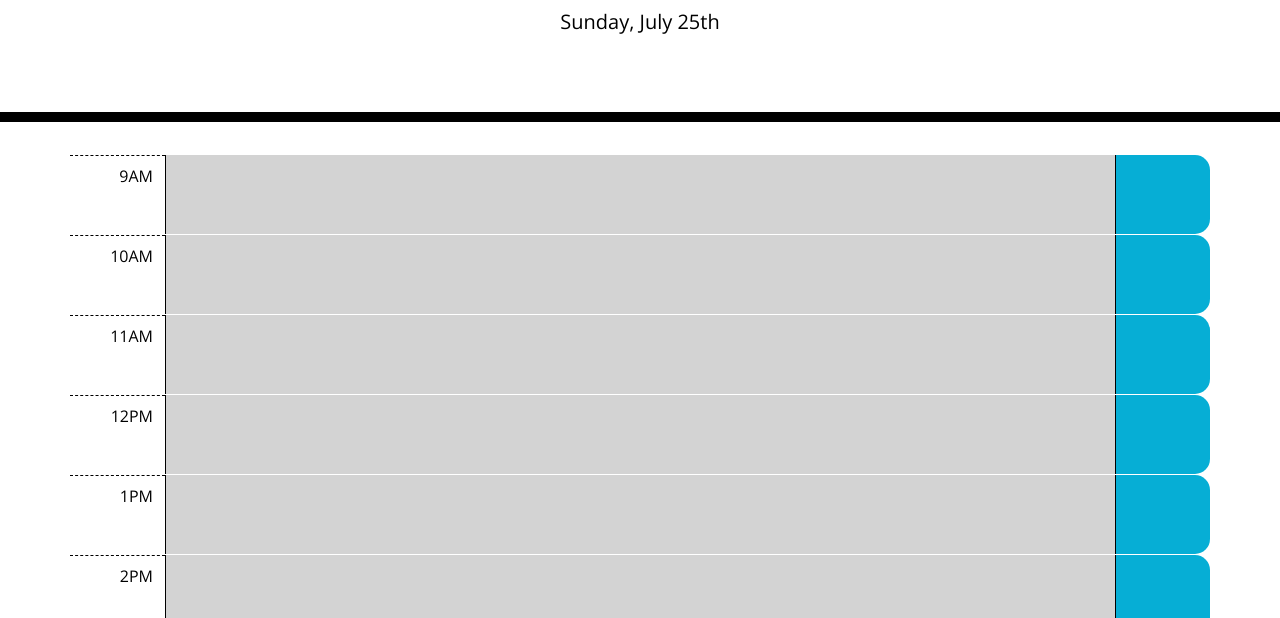
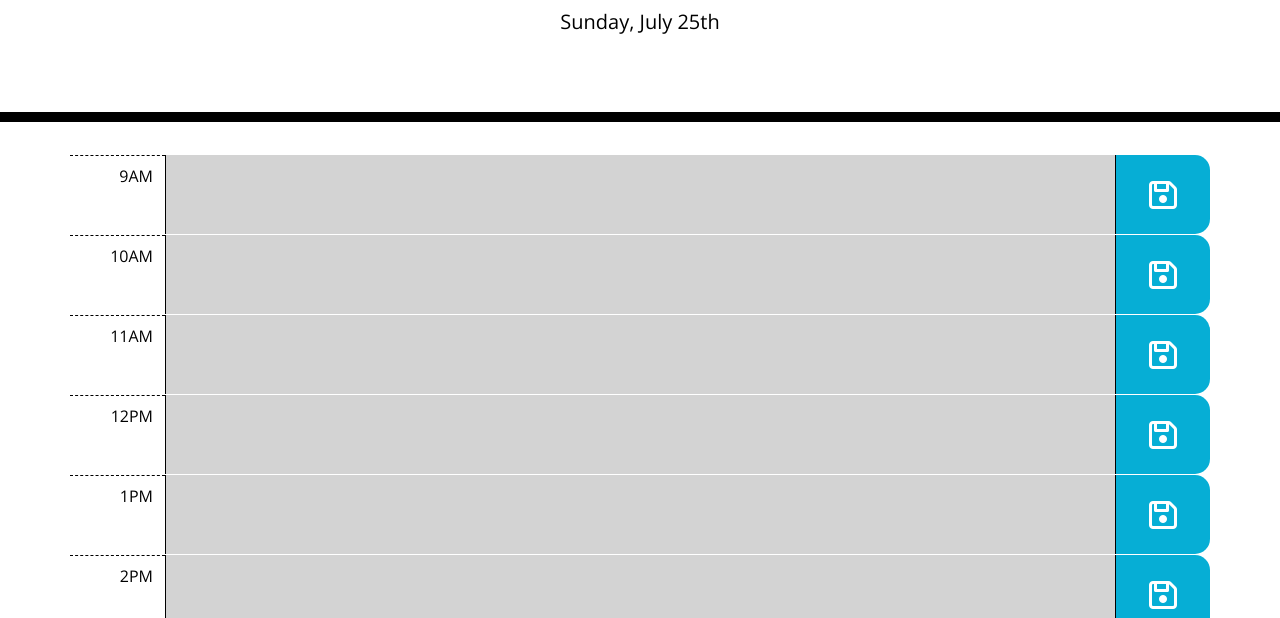
Before and after one commit to spencee1315/hw_wk5, a plain HTML site: page Develop/index.html in a window 1280 px wide. Shown: the part 182-800 px from the top of the page. Drawn offline with nearby package versions, Linux system fonts and the light colour scheme.

Commit message:
added save button icon to saveBtn

```diff
--- a/Assets/css/style.css
+++ b/Assets/css/style.css
@@ -93,7 +93,9 @@ textarea{
 
 /* added this */
 .saveBtn::before {
-  content: fa fa-save"></i>;
+  font-family: "Font Awesome 5 Free";
+  font-weight: 400;
+  content: "\f0c7";
   position: absolute;
   top: 50%;
   transform: translate(-50%, -50%);
```
